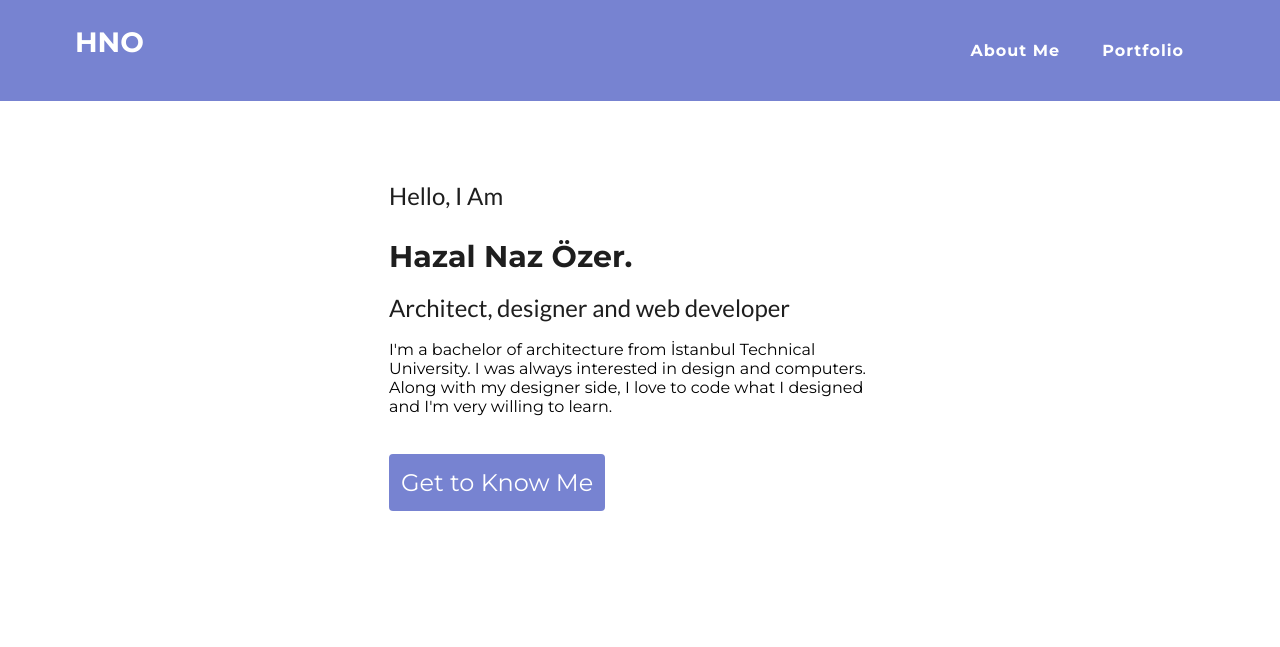
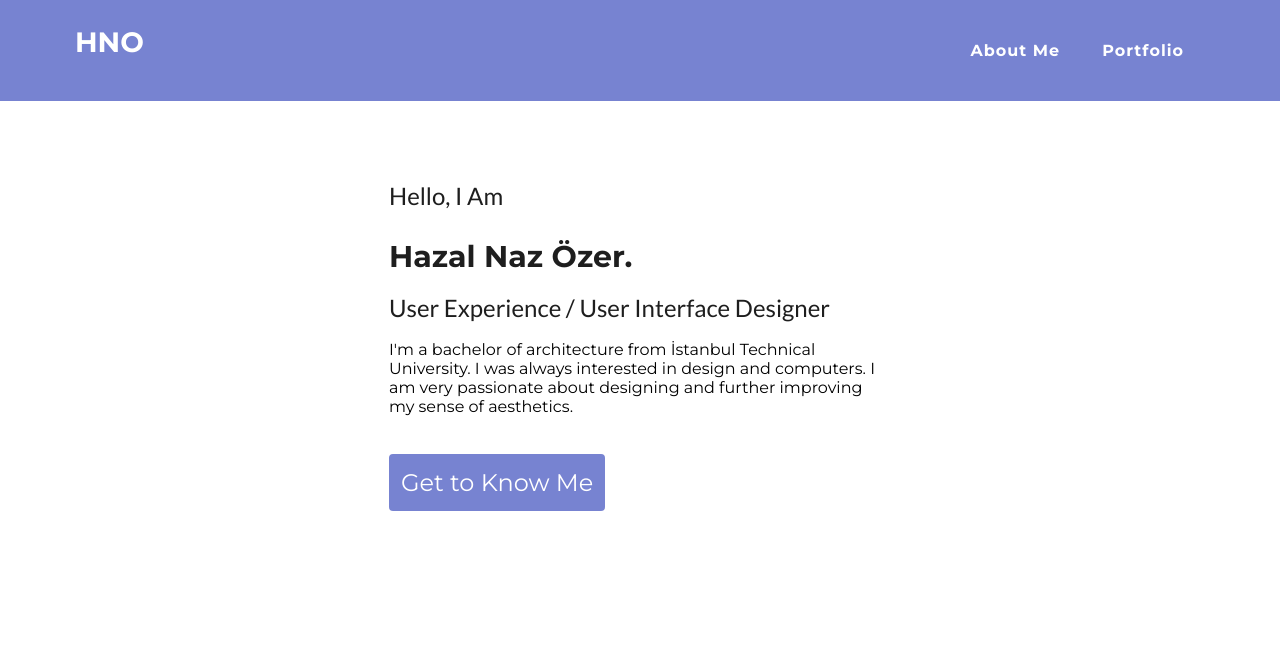
Before and after one commit to hazalnazozer/hazalnazozer.github.io, a plain HTML site: page index.html in a window 1280 px wide. Shown: the top 647 px of the page. Drawn offline with nearby package versions, Linux system fonts and the light colour scheme; a web font is replaced by a local one.

Commit message:
Update index.html

```diff
--- a/index.html
+++ b/index.html
@@ -62,12 +62,11 @@
             <br>
             <h1> Hazal Naz Özer. </h1>
             <br>
-            <h2> Architect, designer and web developer </h2>
+            <h2> User Experience / User Interface Designer </h2>
             <br>
 
             <p> I'm a bachelor of architecture from İstanbul Technical University. I was always interested in design
-                and computers. Along with my designer side, I love to code what I designed and I'm very willing to
-                learn.</p>
+                and computers. I am very passionate about designing and further improving my sense of aesthetics.</p>
             <br>
 
 
```
